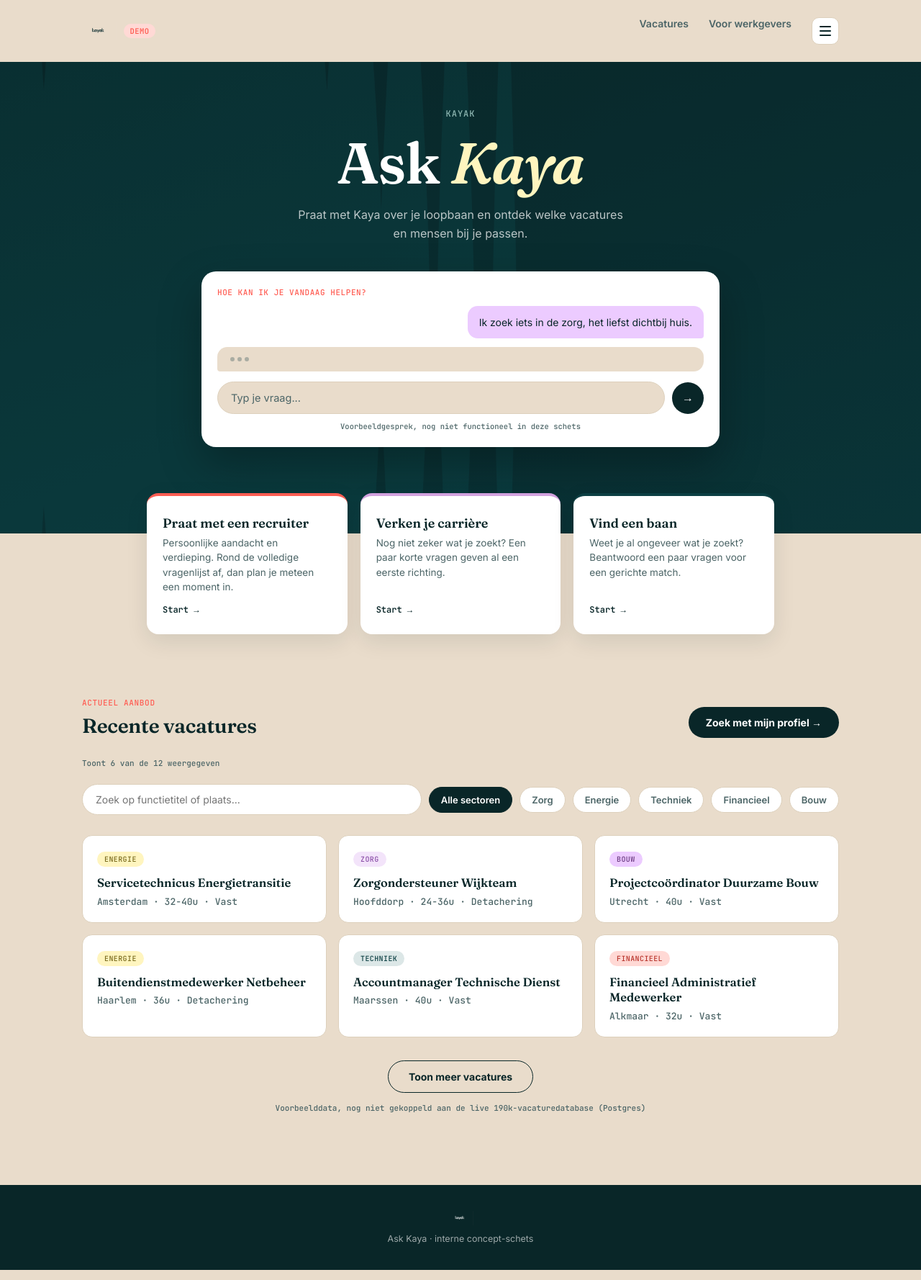
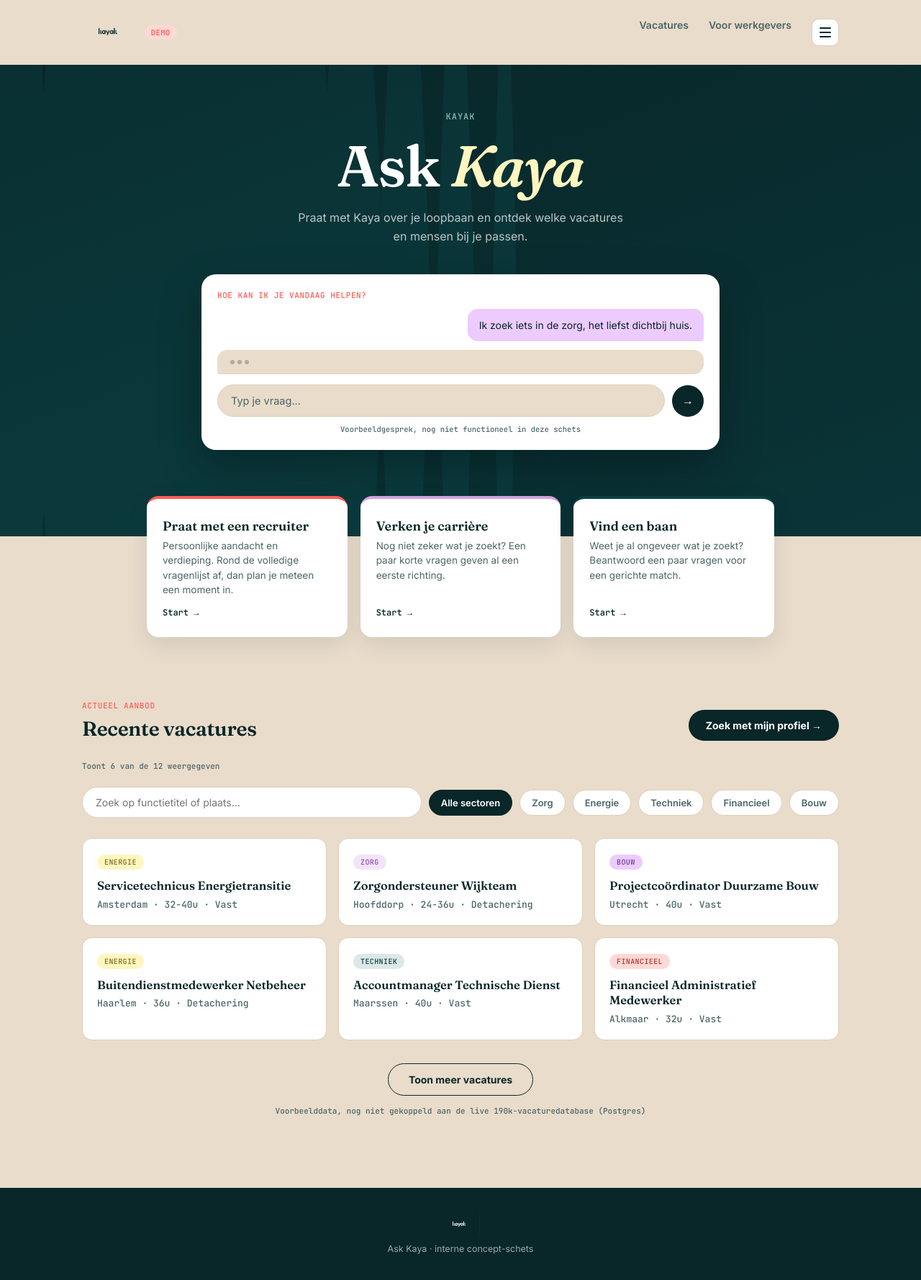
Before and after one commit to rubenverkuijl/ask.kaya, a plain HTML site: page landing.html in a window 1280 px wide. Shown: the whole page at 72% size. Drawn offline with Linux system fonts and the light colour scheme.

Commit message:
Add files via upload

```diff
--- a/landing.html
+++ b/landing.html
@@ -202,7 +202,7 @@
 
 <header>
   <div class="header-left">
-    <img class="logo" src="kayak-logo-on-white.png" alt="Kayak" height="26">
+    <img class="logo" src="kayak-logo-on-white.png" alt="Kayak" height="42">
     <span class="demo-badge">Demo</span>
   </div>
   <nav>
@@ -295,7 +295,7 @@
 </section>
 
 <footer>
-  <img class="logo" src="kayak-logo-on-white.png" alt="Kayak" height="20" style="filter:brightness(0) invert(1);opacity:.9;">
+  <img class="logo" src="kayak-logo-on-white.png" alt="Kayak" height="30" style="filter:brightness(0) invert(1);opacity:.9;">
   <div>Ask Kaya · interne concept-schets</div>
 </footer>
 
```
